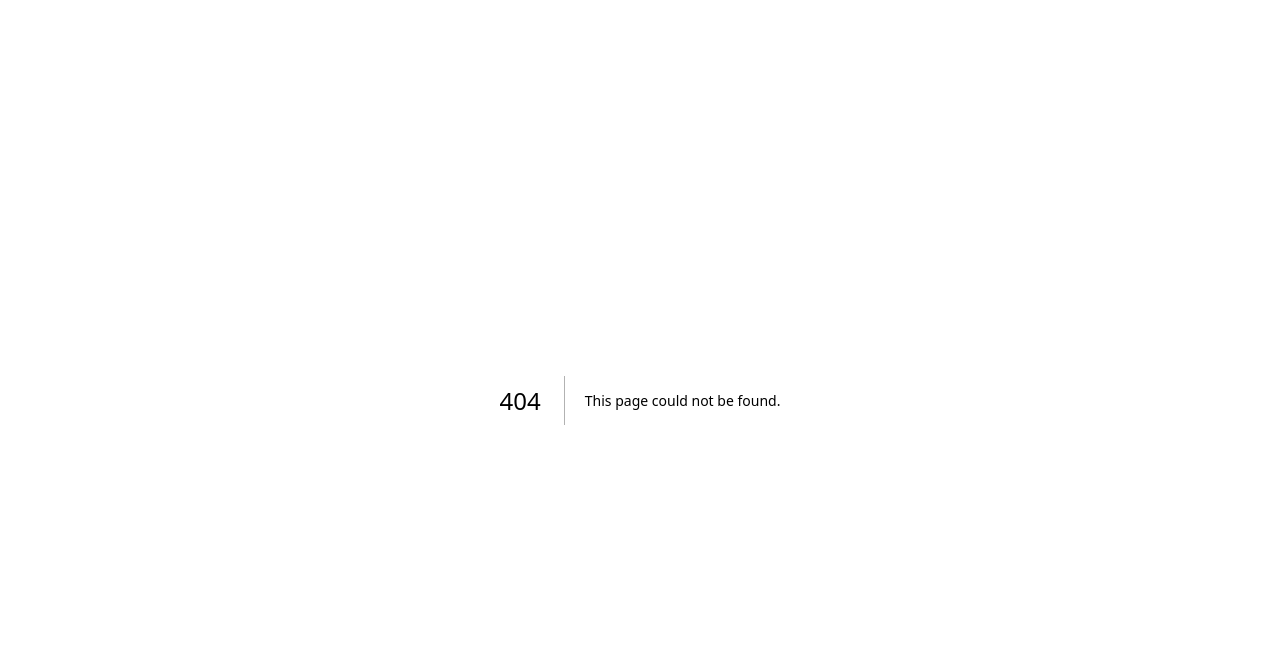
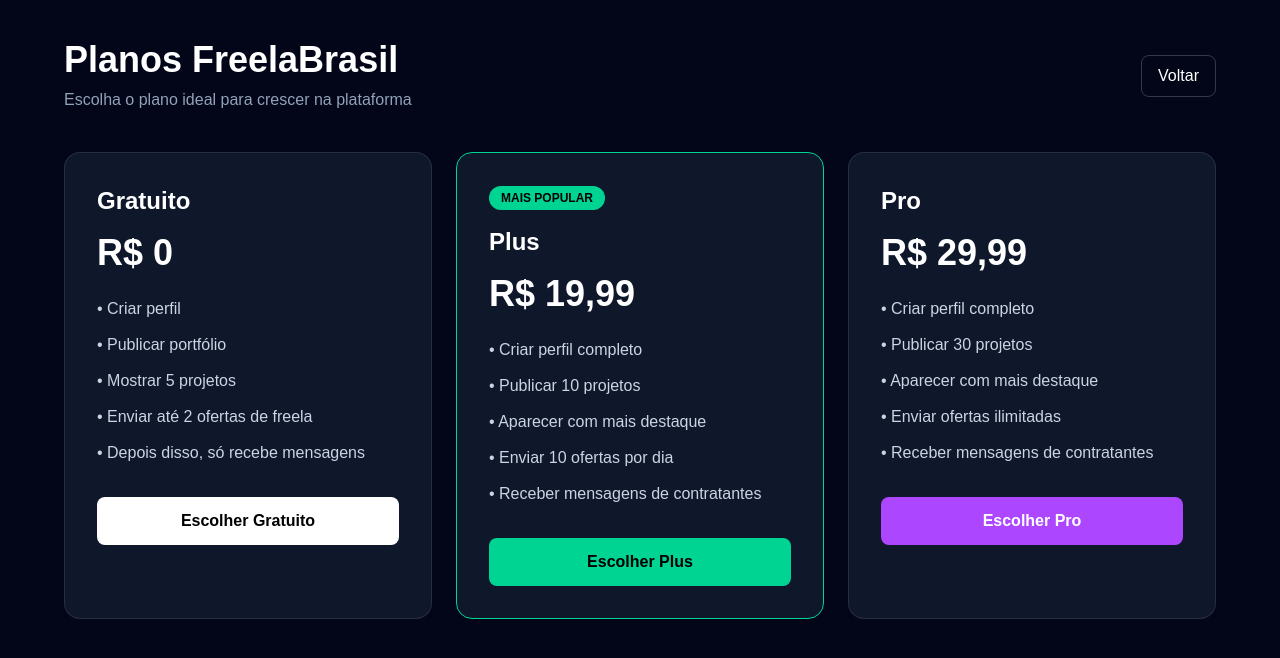
Before and after one commit to Klecio1989/freelabrasil, a Next.js app: page /planos in a window 1280 px wide. Before the commit this address had no page. Shown: the top 658 px of the page. Built offline with nearby package versions, Linux system fonts and the light colour scheme; no server answers.

Commit message:
pagina de planos e upgrade

```diff
--- a/app/painel-freelancer/page.tsx
+++ b/app/painel-freelancer/page.tsx
@@ -1,22 +1,37 @@
 "use client";
 
 import Link from "next/link";
+import { useEffect, useState } from "react";
 
 export default function PainelFreelancer() {
+  const [usuario, setUsuario] = useState<any>(null);
+
+  useEffect(() => {
+    const usuarioSalvo = localStorage.getItem("freelabrasil_usuario");
+    if (usuarioSalvo) {
+      setUsuario(JSON.parse(usuarioSalvo));
+    }
+  }, []);
+
   return (
     <main className="min-h-screen bg-slate-950 text-white flex items-center justify-center">
-      <div className="bg-slate-900 border border-white/10 p-10 rounded-2xl space-y-6 text-center">
+      <div className="bg-slate-900 border border-white/10 p-10 rounded-2xl space-y-6 text-center min-w-[380px]">
+        <h1 className="text-3xl font-bold">Painel do Freelancer</h1>
 
-        <h1 className="text-3xl font-bold">
-          Painel do Freelancer
-        </h1>
+        <p className="text-slate-400">Gerencie propostas e plano</p>
 
-        <p className="text-slate-400">
-          Gerencie suas propostas
-        </p>
+        {usuario && (
+          <div className="bg-slate-800 rounded-xl p-4 text-left">
+            <p>
+              Usuário: <b>{usuario.nome}</b>
+            </p>
+            <p>
+              Plano: <b>{usuario.plano || "gratuito"}</b>
+            </p>
+          </div>
+        )}
 
         <div className="flex flex-col gap-4">
-
           <Link
             href="/projetos"
             className="bg-emerald-400 text-black font-bold px-6 py-3 rounded-lg"
@@ -31,8 +46,13 @@ export default function PainelFreelancer() {
             Minhas propostas
           </Link>
 
+          <Link
+            href="/planos"
+            className="bg-purple-500 text-white font-bold px-6 py-3 rounded-lg"
+          >
+            Alterar plano
+          </Link>
         </div>
-
       </div>
     </main>
   );
--- /dev/null
+++ b/app/planos/page.tsx
@@ -0,0 +1,143 @@
+"use client";
+
+import Link from "next/link";
+import { useEffect, useState } from "react";
+import { supabase } from "../lib/supabase";
+
+export default function PlanosPage() {
+  const [usuario, setUsuario] = useState<any>(null);
+
+  useEffect(() => {
+    const usuarioSalvo = localStorage.getItem("freelabrasil_usuario");
+
+    if (usuarioSalvo) {
+      const parsed = JSON.parse(usuarioSalvo);
+      setUsuario(parsed);
+    }
+  }, []);
+
+  async function alterarPlano(plano: string) {
+    if (!usuario) {
+      alert("Você precisa estar logado.");
+      return;
+    }
+
+    const { error } = await supabase
+      .from("usuarios")
+      .update({ plano })
+      .eq("id", usuario.id);
+
+    if (error) {
+      alert("Erro ao alterar plano.");
+      return;
+    }
+
+    const usuarioAtualizado = { ...usuario, plano };
+    localStorage.setItem(
+      "freelabrasil_usuario",
+      JSON.stringify(usuarioAtualizado)
+    );
+    setUsuario(usuarioAtualizado);
+
+    alert(`Plano alterado para ${plano}`);
+  }
+
+  return (
+    <main className="min-h-screen bg-slate-950 text-white p-10">
+      <div className="max-w-6xl mx-auto">
+        <div className="flex items-center justify-between mb-10">
+          <div>
+            <h1 className="text-4xl font-bold">Planos FreelaBrasil</h1>
+            <p className="text-slate-400 mt-2">
+              Escolha o plano ideal para crescer na plataforma
+            </p>
+          </div>
+
+          <Link
+            href="/projetos"
+            className="border border-white/20 px-4 py-2 rounded-lg"
+          >
+            Voltar
+          </Link>
+        </div>
+
+        {usuario && (
+          <div className="mb-8 bg-slate-900 border border-white/10 rounded-xl p-5">
+            <p>
+              Usuário: <b>{usuario.nome}</b>
+            </p>
+            <p>
+              Plano atual: <b>{usuario.plano || "gratuito"}</b>
+            </p>
+          </div>
+        )}
+
+        <div className="grid md:grid-cols-3 gap-6">
+          <div className="bg-slate-900 border border-white/10 rounded-2xl p-8">
+            <h2 className="text-2xl font-bold">Gratuito</h2>
+            <p className="text-4xl font-bold mt-4">R$ 0</p>
+
+            <ul className="mt-6 space-y-3 text-slate-300">
+              <li>• Criar perfil</li>
+              <li>• Publicar portfólio</li>
+              <li>• Mostrar 5 projetos</li>
+              <li>• Enviar até 2 ofertas de freela</li>
+              <li>• Depois disso, só recebe mensagens</li>
+            </ul>
+
+            <button
+              onClick={() => alterarPlano("gratuito")}
+              className="mt-8 w-full bg-white text-black py-3 rounded-lg font-bold"
+            >
+              Escolher Gratuito
+            </button>
+          </div>
+
+          <div className="bg-slate-900 border border-emerald-400 rounded-2xl p-8">
+            <div className="inline-block bg-emerald-400 text-black text-xs font-bold px-3 py-1 rounded-full mb-4">
+              MAIS POPULAR
+            </div>
+
+            <h2 className="text-2xl font-bold">Plus</h2>
+            <p className="text-4xl font-bold mt-4">R$ 19,99</p>
+
+            <ul className="mt-6 space-y-3 text-slate-300">
+              <li>• Criar perfil completo</li>
+              <li>• Publicar 10 projetos</li>
+              <li>• Aparecer com mais destaque</li>
+              <li>• Enviar 10 ofertas por dia</li>
+              <li>• Receber mensagens de contratantes</li>
+            </ul>
+
+            <button
+              onClick={() => alterarPlano("plus")}
+              className="mt-8 w-full bg-emerald-400 text-black py-3 rounded-lg font-bold"
+            >
+              Escolher Plus
+            </button>
+          </div>
+
+          <div className="bg-slate-900 border border-white/10 rounded-2xl p-8">
+            <h2 className="text-2xl font-bold">Pro</h2>
+            <p className="text-4xl font-bold mt-4">R$ 29,99</p>
+
+            <ul className="mt-6 space-y-3 text-slate-300">
+              <li>• Criar perfil completo</li>
+              <li>• Publicar 30 projetos</li>
+              <li>• Aparecer com mais destaque</li>
+              <li>• Enviar ofertas ilimitadas</li>
+              <li>• Receber mensagens de contratantes</li>
+            </ul>
+
+            <button
+              onClick={() => alterarPlano("pro")}
+              className="mt-8 w-full bg-purple-500 text-white py-3 rounded-lg font-bold"
+            >
+              Escolher Pro
+            </button>
+          </div>
+        </div>
+      </div>
+    </main>
+  );
+}
```
